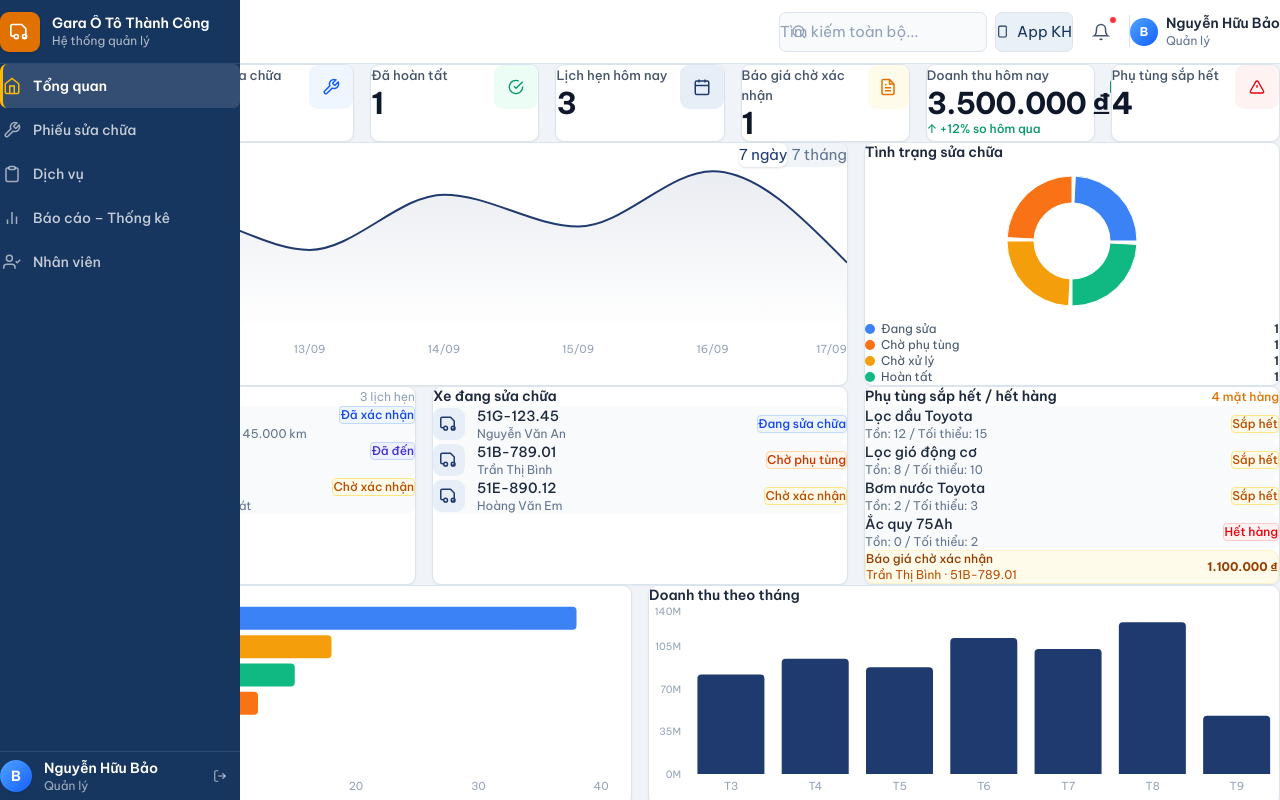
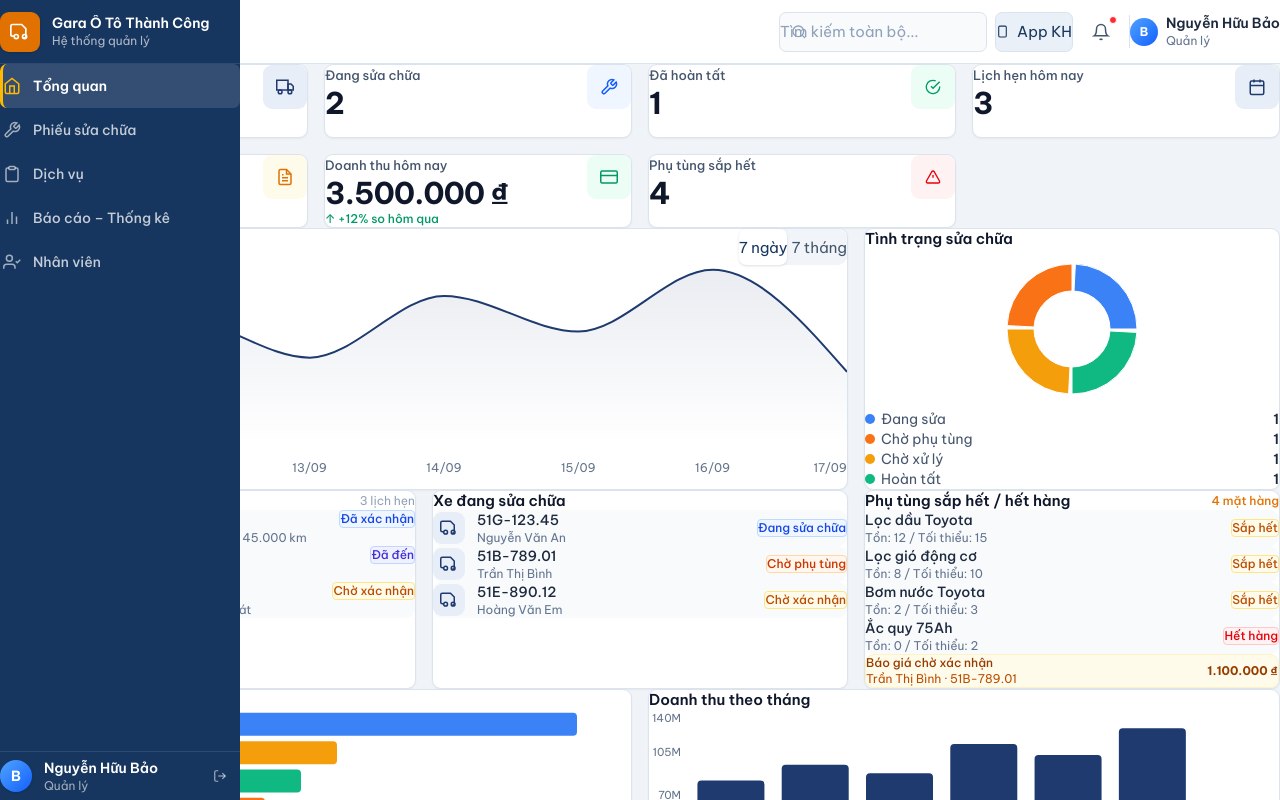
Before and after one commit to thanhhuy2310/Garage-Management-System, a React (Vite) app in the folder frontend/: page / in a window 1280 px wide. Both pictures are taken after a click on the button "Đăng nhập". Built offline with nearby package versions, Linux system fonts and the light colour scheme.

Commit message:
style: improve dashboard and reports readability

```diff
--- a/frontend/src/pages/Dashboard.tsx
+++ b/frontend/src/pages/Dashboard.tsx
@@ -46,7 +46,7 @@ export default function Dashboard() {
   return (
     <div className="p-6 space-y-6">
       {/* Stat cards */}
-      <div className="grid grid-cols-4 gap-4 xl:grid-cols-7">
+      <div className="grid grid-cols-1 gap-4 sm:grid-cols-2 lg:grid-cols-4 2xl:grid-cols-7">
         <StatCard label="Tiếp nhận hôm nay" value="4" icon={Icons.truck} color="navy" trend="+1 so với hôm qua" trendUp />
         <StatCard label="Đang sửa chữa" value={repairStatusCount.in_progress + repairStatusCount.waiting_parts} icon={Icons.wrench} color="blue" />
         <StatCard label="Đã hoàn tất" value={repairStatusCount.completed} icon={Icons.checkCircle} color="green" />
@@ -57,21 +57,22 @@ export default function Dashboard() {
       </div>
 
       {/* Charts row */}
-      <div className="grid grid-cols-3 gap-4">
+      <div className="grid grid-cols-1 gap-4 xl:grid-cols-3">
         {/* Revenue chart */}
-        <Card className="col-span-2 p-5">
-          <div className="flex items-center justify-between mb-4">
-            <h3 className="font-semibold text-slate-800 text-sm">Doanh thu & Lượt sửa chữa</h3>
+        <Card className="p-5 xl:col-span-2">
+          <div className="mb-4 flex flex-col gap-3 sm:flex-row sm:items-center sm:justify-between">
+            <h3 className="text-base font-semibold text-slate-900">Doanh thu & Lượt sửa chữa</h3>
             <div className="flex gap-1 bg-slate-100 p-0.5 rounded-lg">
               {(["week", "month"] as ChartPeriod[]).map(p => (
-                <button key={p} onClick={() => setChartPeriod(p)}
-                  className={`px-3 py-1 rounded-md text-xs font-medium transition-all ${chartPeriod === p ? "bg-white shadow-sm text-[#1e3a6e]" : "text-slate-500 hover:text-slate-700"}`}>
+                <button key={p} onClick={() => setChartPeriod(p)} aria-pressed={chartPeriod === p}
+                  className={`min-h-9 rounded-md px-3 py-1 text-sm font-medium transition-all ${chartPeriod === p ? "bg-white shadow-sm text-primary" : "text-slate-600 hover:text-slate-900"}`}>
                   {p === "week" ? "7 ngày" : "7 tháng"}
                 </button>
               ))}
             </div>
           </div>
-          <ResponsiveContainer width="100%" height={200}>
+          <div role="img" aria-label={`Biểu đồ doanh thu trong ${chartPeriod === "week" ? "7 ngày" : "7 tháng"} gần nhất`}>
+            <ResponsiveContainer width="100%" height={220}>
               <AreaChart data={data} margin={{ top: 0, right: 0, left: -20, bottom: 0 }}>
               <defs>
                 <linearGradient id="revenueGrad" x1="0" y1="0" x2="0" y2="1">
@@ -79,8 +80,8 @@ export default function Dashboard() {
                   <stop offset="95%" stopColor="#1e3a6e" stopOpacity={0} />
                 </linearGradient>
               </defs>
-              <XAxis dataKey={xKey} tick={{ fontSize: 11, fill: "#94a3b8" }} axisLine={false} tickLine={false} />
-              <YAxis tick={{ fontSize: 10, fill: "#94a3b8" }} axisLine={false} tickLine={false}
+              <XAxis dataKey={xKey} tick={{ fontSize: 12, fill: "#64748b" }} axisLine={false} tickLine={false} />
+              <YAxis tick={{ fontSize: 11, fill: "#64748b" }} axisLine={false} tickLine={false}
                 tickFormatter={(v) => v >= 1000000 ? `${(v / 1000000).toFixed(0)}M` : `${(v / 1000).toFixed(0)}k`} />
               <Tooltip
                 formatter={(v: any, name: any) => [
@@ -92,11 +93,13 @@ export default function Dashboard() {
               <Area type="monotone" dataKey="revenue" stroke="#1e3a6e" strokeWidth={2} fill="url(#revenueGrad)" />
               </AreaChart>
             </ResponsiveContainer>
+          </div>
         </Card>
 
         {/* Pie chart */}
         <Card className="p-5">
-          <h3 className="font-semibold text-slate-800 text-sm mb-4">Tình trạng sửa chữa</h3>
+          <h3 className="mb-4 text-base font-semibold text-slate-900">Tình trạng sửa chữa</h3>
+          <div role="img" aria-label="Biểu đồ tỷ lệ trạng thái sửa chữa">
             <ResponsiveContainer width="100%" height={160}>
               <PieChart>
               <Pie data={pieData} dataKey="value" cx="50%" cy="50%" outerRadius={65} innerRadius={38} paddingAngle={3}>
@@ -105,9 +108,10 @@ export default function Dashboard() {
               <Tooltip contentStyle={{ borderRadius: 8, border: "1px solid #dde3ec", fontSize: 12 }} />
               </PieChart>
             </ResponsiveContainer>
+          </div>
           <div className="space-y-1.5 mt-2">
             {pieData.map(d => (
-              <div key={d.name} className="flex items-center justify-between text-xs">
+              <div key={d.name} className="flex items-center justify-between text-sm">
                 <div className="flex items-center gap-1.5">
                   <span className="w-2.5 h-2.5 rounded-full" style={{ background: d.color }} />
                   <span className="text-slate-600">{d.name}</span>
@@ -120,16 +124,16 @@ export default function Dashboard() {
       </div>
 
       {/* Bottom row */}
-      <div className="grid grid-cols-3 gap-4">
+      <div className="grid grid-cols-1 gap-4 xl:grid-cols-3">
         {/* Today's appointments */}
         <Card className="p-5">
           <div className="flex items-center justify-between mb-4">
-            <h3 className="font-semibold text-slate-800 text-sm">Lịch hẹn hôm nay</h3>
+            <h3 className="text-base font-semibold text-slate-900">Lịch hẹn hôm nay</h3>
             <span className="text-xs text-slate-400">{todayAppointments.length} lịch hẹn</span>
           </div>
           <div className="space-y-3">
             {todayAppointments.map(a => (
-              <div key={a.id} className="flex items-start gap-3 p-3 bg-slate-50 rounded-lg hover:bg-slate-100 transition-all cursor-pointer">
+              <div key={a.id} className="flex items-start gap-3 rounded-lg bg-slate-50 p-3 transition-colors hover:bg-slate-100">
                 <div className="w-10 text-center">
                   <span className="text-xs font-mono font-semibold text-[#1e3a6e] bg-[#e8eef7] px-1.5 py-1 rounded block">{a.time}</span>
                 </div>
@@ -146,11 +150,11 @@ export default function Dashboard() {
         {/* Active repairs */}
         <Card className="p-5">
           <div className="flex items-center justify-between mb-4">
-            <h3 className="font-semibold text-slate-800 text-sm">Xe đang sửa chữa</h3>
+            <h3 className="text-base font-semibold text-slate-900">Xe đang sửa chữa</h3>
           </div>
           <div className="space-y-3">
             {mockRepairOrders.filter(r => r.status !== "completed").map(r => (
-              <div key={r.id} className="flex items-center gap-3 p-3 bg-slate-50 rounded-lg hover:bg-slate-100 transition-all cursor-pointer">
+              <div key={r.id} className="flex items-center gap-3 rounded-lg bg-slate-50 p-3 transition-colors hover:bg-slate-100">
                 <div className="w-8 h-8 bg-[#e8eef7] rounded-lg flex items-center justify-center flex-shrink-0">
                   <span className="text-[#1e3a6e]">{Icons.car}</span>
                 </div>
@@ -167,7 +171,7 @@ export default function Dashboard() {
         {/* Low stock */}
         <Card className="p-5">
           <div className="flex items-center justify-between mb-4">
-            <h3 className="font-semibold text-slate-800 text-sm">Phụ tùng sắp hết / hết hàng</h3>
+            <h3 className="text-base font-semibold text-slate-900">Phụ tùng sắp hết / hết hàng</h3>
             <span className="text-xs text-amber-600 font-medium">{lowStock.length} mặt hàng</span>
           </div>
           <div className="space-y-2">
@@ -194,33 +198,37 @@ export default function Dashboard() {
       </div>
 
       {/* Services chart */}
-      <div className="grid grid-cols-2 gap-4">
+      <div className="grid grid-cols-1 gap-4 xl:grid-cols-2">
         <Card className="p-5">
-          <h3 className="font-semibold text-slate-800 text-sm mb-4">Dịch vụ sử dụng nhiều nhất</h3>
+          <h3 className="mb-4 text-base font-semibold text-slate-900">Dịch vụ sử dụng nhiều nhất</h3>
+          <div role="img" aria-label="Biểu đồ các dịch vụ được sử dụng nhiều nhất">
           <ResponsiveContainer width="100%" height={200}>
             <BarChart data={chartServices} layout="vertical" margin={{ left: 0, right: 30 }}>
-              <XAxis type="number" tick={{ fontSize: 11, fill: "#94a3b8" }} axisLine={false} tickLine={false} />
-              <YAxis type="category" dataKey="name" tick={{ fontSize: 11, fill: "#64748b" }} axisLine={false} tickLine={false} width={110} />
+              <XAxis type="number" tick={{ fontSize: 12, fill: "#64748b" }} axisLine={false} tickLine={false} />
+              <YAxis type="category" dataKey="name" tick={{ fontSize: 12, fill: "#475569" }} axisLine={false} tickLine={false} width={120} />
               <Tooltip contentStyle={{ borderRadius: 8, border: "1px solid #dde3ec", fontSize: 12 }} formatter={(v) => [`${v} lượt`, "Số lần"]} />
               <Bar dataKey="value" radius={[0, 4, 4, 0]}>
                 {chartServices.map((_, i) => <Cell key={i} fill={PIE_COLORS[i % PIE_COLORS.length]} />)}
               </Bar>
             </BarChart>
           </ResponsiveContainer>
+          </div>
         </Card>
 
         <Card className="p-5">
-          <h3 className="font-semibold text-slate-800 text-sm mb-4">Doanh thu theo tháng</h3>
+          <h3 className="mb-4 text-base font-semibold text-slate-900">Doanh thu theo tháng</h3>
+          <div role="img" aria-label="Biểu đồ doanh thu theo tháng">
           <ResponsiveContainer width="100%" height={200}>
             <BarChart data={chartMonthly} margin={{ top: 0, right: 0, left: -20, bottom: 0 }}>
-              <XAxis dataKey="month" tick={{ fontSize: 11, fill: "#94a3b8" }} axisLine={false} tickLine={false} />
-              <YAxis tick={{ fontSize: 10, fill: "#94a3b8" }} axisLine={false} tickLine={false}
+              <XAxis dataKey="month" tick={{ fontSize: 12, fill: "#64748b" }} axisLine={false} tickLine={false} />
+              <YAxis tick={{ fontSize: 11, fill: "#64748b" }} axisLine={false} tickLine={false}
                 tickFormatter={(v) => `${(v / 1000000).toFixed(0)}M`} />
               <Tooltip contentStyle={{ borderRadius: 8, border: "1px solid #dde3ec", fontSize: 12 }}
                 formatter={(v: any) => [formatCurrency(Number(v)), "Doanh thu"]} />
               <Bar dataKey="revenue" fill="#1e3a6e" radius={[4, 4, 0, 0]} />
             </BarChart>
           </ResponsiveContainer>
+          </div>
         </Card>
       </div>
     </div>
--- a/frontend/src/pages/Reports.tsx
+++ b/frontend/src/pages/Reports.tsx
@@ -26,17 +26,17 @@ export default function Reports() {
   return (
     <div className="p-6 space-y-6">
       {/* Toolbar */}
-      <div className="flex items-center justify-between">
-        <div className="flex items-center gap-3">
+      <div className="flex flex-col gap-3 lg:flex-row lg:items-center lg:justify-between">
+        <div className="flex flex-col gap-3 sm:flex-row sm:items-center">
           <Tabs tabs={[{ key: "week", label: "Tuần" }, { key: "month", label: "Tháng" }, { key: "quarter", label: "Quý" }, { key: "year", label: "Năm" }]}
             active={period} onChange={setPeriod} />
-          <input type="month" defaultValue="2026-09" className="h-9 border border-[#dde3ec] rounded-lg px-3 text-sm" />
+          <input type="month" aria-label="Chọn tháng báo cáo" defaultValue="2026-09" className="h-10 rounded-md border border-border bg-white px-3 text-sm shadow-sm" />
         </div>
         <Button variant="outline" icon={Icons.download}>Xuất báo cáo</Button>
       </div>
 
       {/* KPI Cards */}
-      <div className="grid grid-cols-4 gap-4">
+      <div className="grid grid-cols-1 gap-4 sm:grid-cols-2 xl:grid-cols-4">
         <StatCard label="Tổng doanh thu tháng 9" value="48.2M" icon={Icons.creditCard} color="green" trend="+15% so T8" trendUp />
         <StatCard label="Lượt sửa chữa" value="55" icon={Icons.wrench} color="blue" trend="+8% so T8" trendUp />
         <StatCard label="Xe đã hoàn tất" value="51" icon={Icons.checkCircle} color="navy" />
@@ -44,9 +44,10 @@ export default function Reports() {
       </div>
 
       {/* Revenue chart */}
-      <div className="grid grid-cols-3 gap-4">
-        <Card className="col-span-2 p-5">
-          <h3 className="font-semibold text-slate-800 text-sm mb-4">Doanh thu theo tháng</h3>
+      <div className="grid grid-cols-1 gap-4 xl:grid-cols-3">
+        <Card className="p-5 xl:col-span-2">
+          <h3 className="mb-4 text-base font-semibold text-slate-900">Doanh thu theo tháng</h3>
+          <div role="img" aria-label="Biểu đồ doanh thu theo tháng">
             <ResponsiveContainer width="100%" height={220}>
               <AreaChart data={chartMonthly} margin={{ left: -20 }}>
               <defs>
@@ -55,18 +56,20 @@ export default function Reports() {
                   <stop offset="95%" stopColor="#1e3a6e" stopOpacity={0} />
                 </linearGradient>
               </defs>
-              <XAxis dataKey="month" tick={{ fontSize: 11, fill: "#94a3b8" }} axisLine={false} tickLine={false} />
-              <YAxis tick={{ fontSize: 10, fill: "#94a3b8" }} axisLine={false} tickLine={false}
+              <XAxis dataKey="month" tick={{ fontSize: 12, fill: "#64748b" }} axisLine={false} tickLine={false} />
+              <YAxis tick={{ fontSize: 11, fill: "#64748b" }} axisLine={false} tickLine={false}
                 tickFormatter={v => `${(v / 1000000).toFixed(0)}M`} />
               <Tooltip formatter={(v: any) => [formatCurrency(Number(v)), "Doanh thu"]}
                 contentStyle={{ borderRadius: 8, border: "1px solid #dde3ec", fontSize: 12 }} />
               <Area type="monotone" dataKey="revenue" stroke="#1e3a6e" strokeWidth={2.5} fill="url(#grad1)" />
               </AreaChart>
             </ResponsiveContainer>
+          </div>
         </Card>
 
         <Card className="p-5">
-          <h3 className="font-semibold text-slate-800 text-sm mb-4">Tỷ lệ dịch vụ</h3>
+          <h3 className="mb-4 text-base font-semibold text-slate-900">Tỷ lệ dịch vụ</h3>
+          <div role="img" aria-label="Biểu đồ tỷ lệ dịch vụ">
             <ResponsiveContainer width="100%" height={180}>
               <PieChart>
               <Pie data={chartServices} dataKey="value" cx="50%" cy="50%" outerRadius={70} innerRadius={40} paddingAngle={3}>
@@ -75,9 +78,10 @@ export default function Reports() {
               <Tooltip contentStyle={{ borderRadius: 8, border: "1px solid #dde3ec", fontSize: 12 }} formatter={(v, n) => [`${v}%`, n]} />
               </PieChart>
             </ResponsiveContainer>
+          </div>
           <div className="space-y-1.5 mt-1">
             {chartServices.map((s, i) => (
-              <div key={s.name} className="flex items-center justify-between text-xs">
+              <div key={s.name} className="flex items-center justify-between text-sm">
                 <div className="flex items-center gap-1.5">
                   <span className="w-2 h-2 rounded-full" style={{ background: PIE_COLORS[i] }} />
                   <span className="text-slate-600">{s.name}</span>
@@ -90,23 +94,26 @@ export default function Reports() {
       </div>
 
       {/* Inventory & Technicians */}
-      <div className="grid grid-cols-2 gap-4">
+      <div className="grid grid-cols-1 gap-4 xl:grid-cols-2">
         <Card className="p-5">
-          <h3 className="font-semibold text-slate-800 text-sm mb-4">Nhập / Xuất / Tồn phụ tùng</h3>
+          <h3 className="mb-4 text-base font-semibold text-slate-900">Nhập / Xuất / Tồn phụ tùng</h3>
+          <div role="img" aria-label="Biểu đồ nhập và xuất phụ tùng theo tháng">
             <ResponsiveContainer width="100%" height={200}>
               <BarChart data={inventoryChart} margin={{ left: -20 }}>
-              <XAxis dataKey="name" tick={{ fontSize: 11, fill: "#94a3b8" }} axisLine={false} tickLine={false} />
-              <YAxis tick={{ fontSize: 10, fill: "#94a3b8" }} axisLine={false} tickLine={false} />
+              <XAxis dataKey="name" tick={{ fontSize: 12, fill: "#64748b" }} axisLine={false} tickLine={false} />
+              <YAxis tick={{ fontSize: 11, fill: "#64748b" }} axisLine={false} tickLine={false} />
               <Tooltip contentStyle={{ borderRadius: 8, border: "1px solid #dde3ec", fontSize: 12 }} />
               <Legend wrapperStyle={{ fontSize: 11 }} />
               <Bar dataKey="nhap" name="Nhập" fill="#10b981" radius={[4, 4, 0, 0]} />
               <Bar dataKey="xuat" name="Xuất" fill="#f59e0b" radius={[4, 4, 0, 0]} />
               </BarChart>
             </ResponsiveContainer>
+          </div>
         </Card>
 
         <Card className="p-5">
-          <h3 className="font-semibold text-slate-800 text-sm mb-4">Hiệu suất kỹ thuật viên</h3>
+          <h3 className="mb-4 text-base font-semibold text-slate-900">Hiệu suất kỹ thuật viên</h3>
+          <div className="overflow-x-auto">
             <table className="w-full data-table">
             <thead>
               <tr>
@@ -138,6 +145,7 @@ export default function Reports() {
               ))}
             </tbody>
             </table>
+          </div>
         </Card>
       </div>
     </div>
```
Lines whose indentation alone changed are shown as unchanged.
